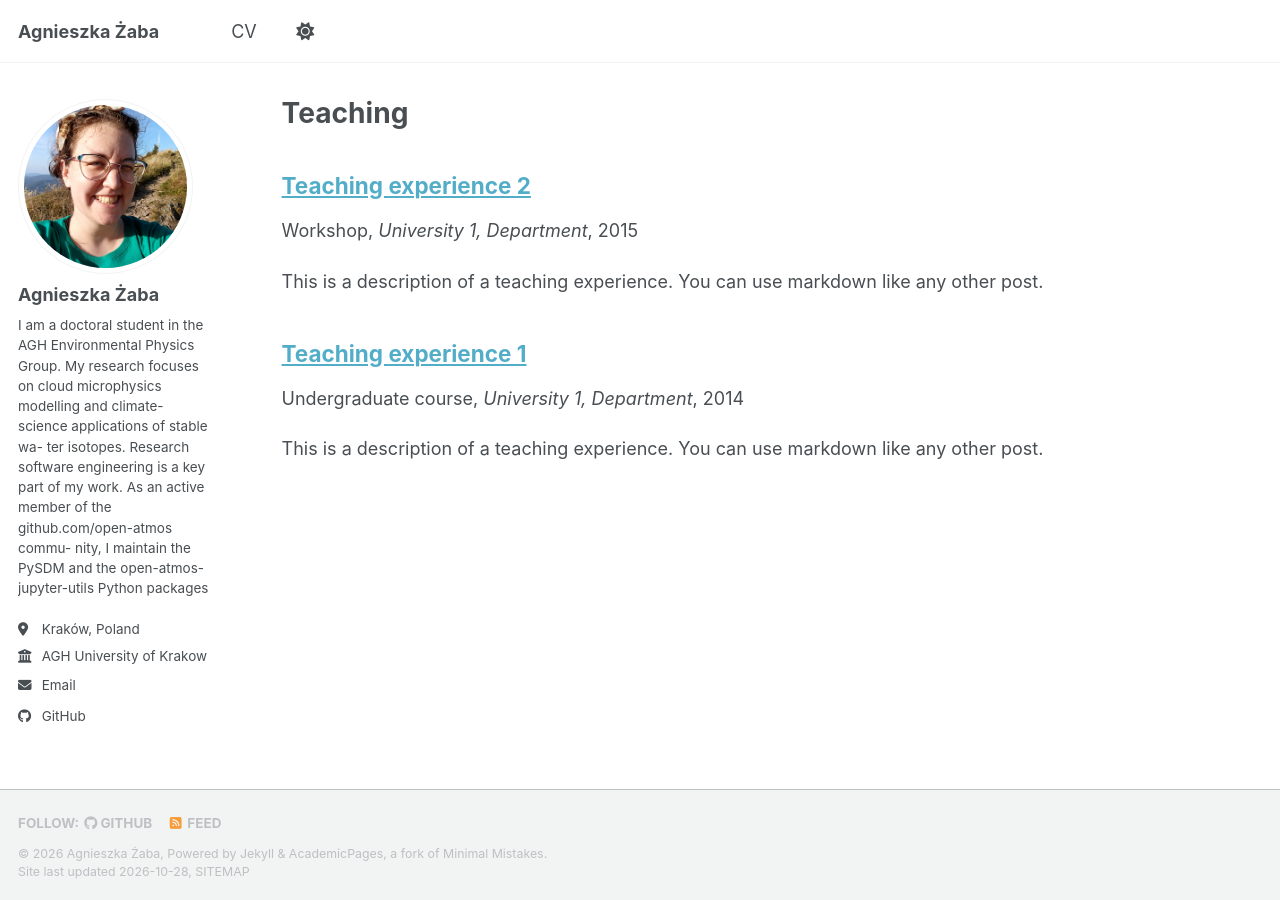
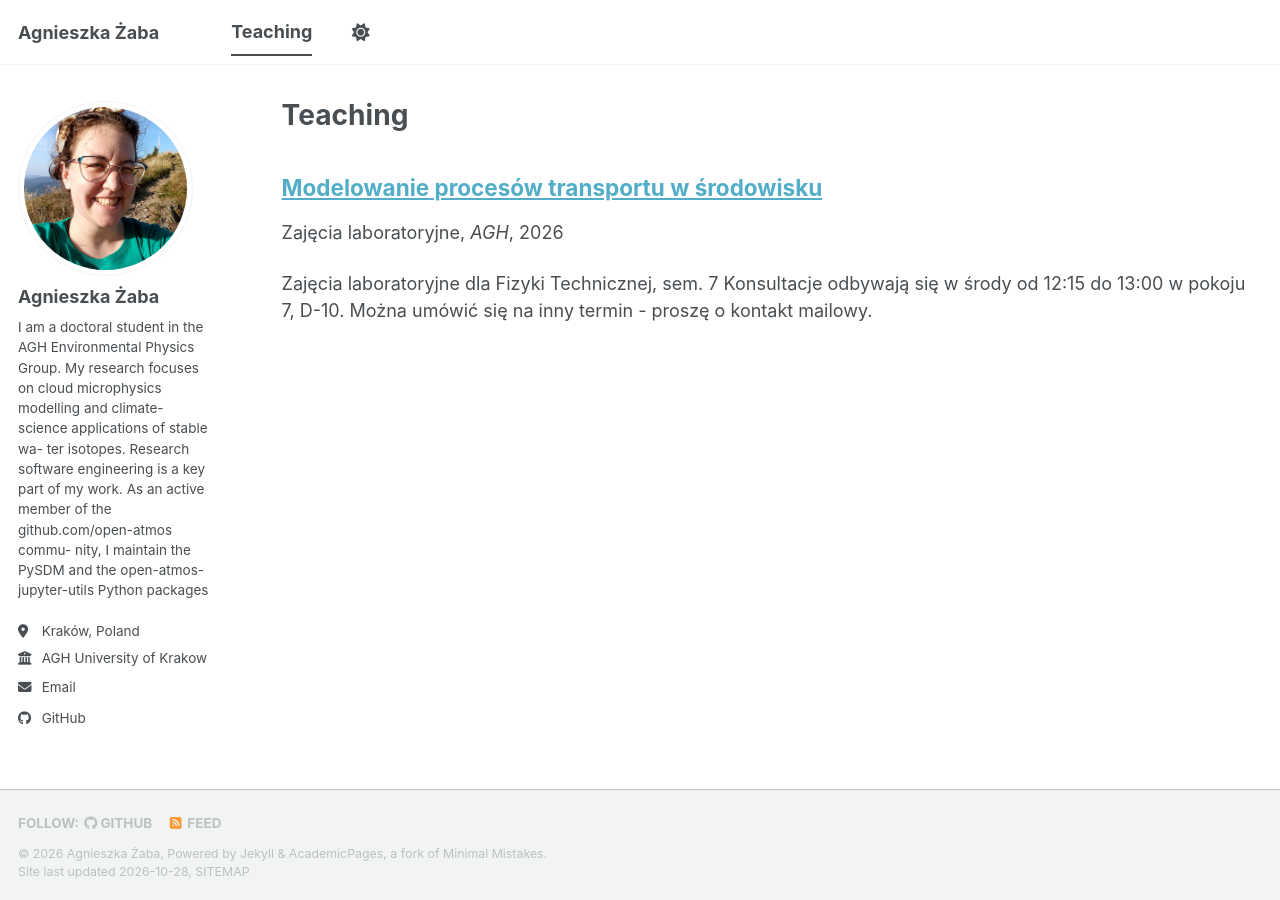
Before and after one commit to AgnieszkaZaba/AgnieszkaZaba.github.io, a Jekyll site: the page built from _pages/teaching.html, in a window 1280 px wide. Built offline with Jekyll 4.4.1, drawn with Linux system fonts in a browser that asks for light colours; a style sheet for code colours, icons or effects is not loaded.

Commit message:
classes updates

```diff
--- a/_teaching/2014-spring-teaching-1.md
+++ /dev/null
@@ -1,20 +0,0 @@
----
-title: "Teaching experience 1"
-collection: teaching
-type: "Undergraduate course"
-permalink: /teaching/2014-spring-teaching-1
-venue: "University 1, Department"
-date: 2014-01-01
-location: "City, Country"
----
-
-This is a description of a teaching experience. You can use markdown like any other post.
-
-Heading 1
-======
-
-Heading 2
-======
-
-Heading 3
-======
--- a/_teaching/2015-spring-teaching-2.md
+++ /dev/null
@@ -1,20 +0,0 @@
----
-title: "Teaching experience 2"
-collection: teaching
-type: "Workshop"
-permalink: /teaching/2015-spring-teaching-1
-venue: "University 1, Department"
-date: 2015-01-01
-location: "City, Country"
----
-
-This is a description of a teaching experience. You can use markdown like any other post.
-
-Heading 1
-======
-
-Heading 2
-======
-
-Heading 3
-======
--- /dev/null
+++ b/_teaching/2026-winter-AGH.md
@@ -0,0 +1,13 @@
+---
+title: "Modelowanie procesów transportu w środowisku"
+collection: teaching
+type: "Zajęcia laboratoryjne"
+permalink: /teaching/2026-winter-AGH
+venue: "AGH"
+date: 2026-10-07
+location: "Kraków"
+---
+
+Zajęcia laboratoryjne dla Fizyki Technicznej, sem. 7
+Konsultacje odbywają się w środy od 12:15 do 13:00 w pokoju 7, D-10.
+Można umówić się na inny termin - proszę o kontakt mailowy.
```
Also changed, not shown: _data/navigation.yml (+4 -4 lines).
